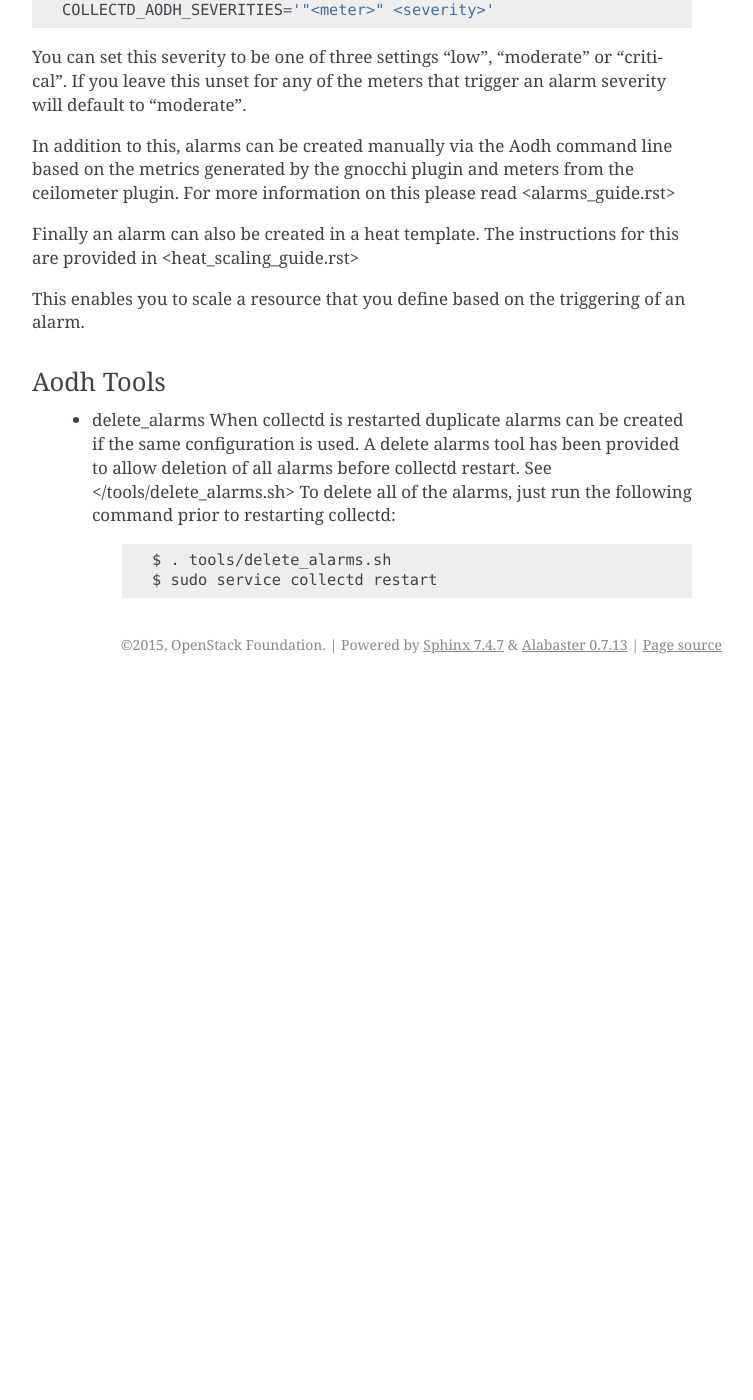
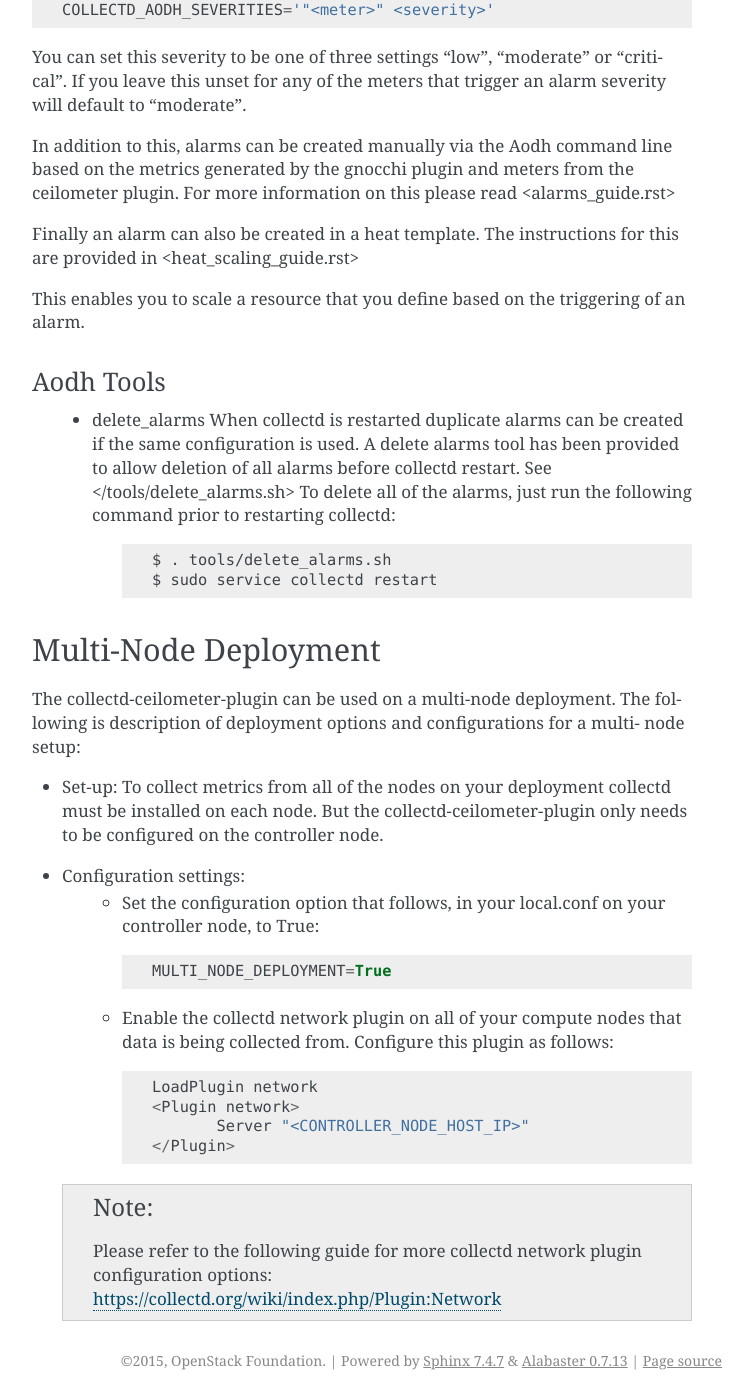
Before and after one commit to openstack-archive/collectd-openstack-plugins, a Sphinx documentation site: the page built from doc/source/devstackGSG.rst, in a window 1280 px wide and 1400 px high, scrolled down 3060 px. Shown: the whole window, without its empty margins (388-1141 px from the left). Built offline with Sphinx 7.4.7, drawn with Linux system fonts in a browser that asks for light colours; before the commit the page ends 3744 px from its top, so only the background shows below that; some of the changed text lies outside the part shown.

Commit message:
Multi-node deployment configuration
 - Automated the required configurations for the collectd.conf file
 - Enables the virt and network plugins
 - Included a MULTI_NODE_DEPLOYMENT configuration option for this change
 - This is only enabled when the libvirt.py file is not in use
 - Provided instructions on how to deploy multi-node

Change-Id: I151e318074250b94dbef247e6858c78086fcd362

```diff
--- a/doc/source/devstackGSG.rst
+++ b/doc/source/devstackGSG.rst
@@ -209,3 +209,38 @@
 
        $ . tools/delete_alarms.sh
        $ sudo service collectd restart
+
+Multi-Node Deployment
+---------------------
+
+The collectd-ceilometer-plugin can be used on a multi-node deployment. The
+following is description of deployment options and configurations for a multi-
+node setup:
+
+* Set-up:
+  To collect metrics from all of the nodes on your deployment collectd must be
+  installed on each node. But the collectd-ceilometer-plugin only needs to be
+  configured on the controller node.
+* Configuration settings:
+   - Set the configuration option that follows, in your local.conf on your
+     controller node, to True:
+
+    ::
+
+        MULTI_NODE_DEPLOYMENT=True
+
+   - Enable the collectd network plugin on all of your compute nodes that data
+     is being collected from. Configure this plugin as follows:
+
+    ::
+
+        LoadPlugin network
+        <Plugin network>
+               Server "<CONTROLLER_NODE_HOST_IP>"
+        </Plugin>
+
+  .. note::
+
+       Please refer to the following guide for more collectd network plugin
+       configuration options:
+       https://collectd.org/wiki/index.php/Plugin:Network
```
Also changed, not shown: doc/source/usage.rst (+16 -0 lines), 3 other files.
